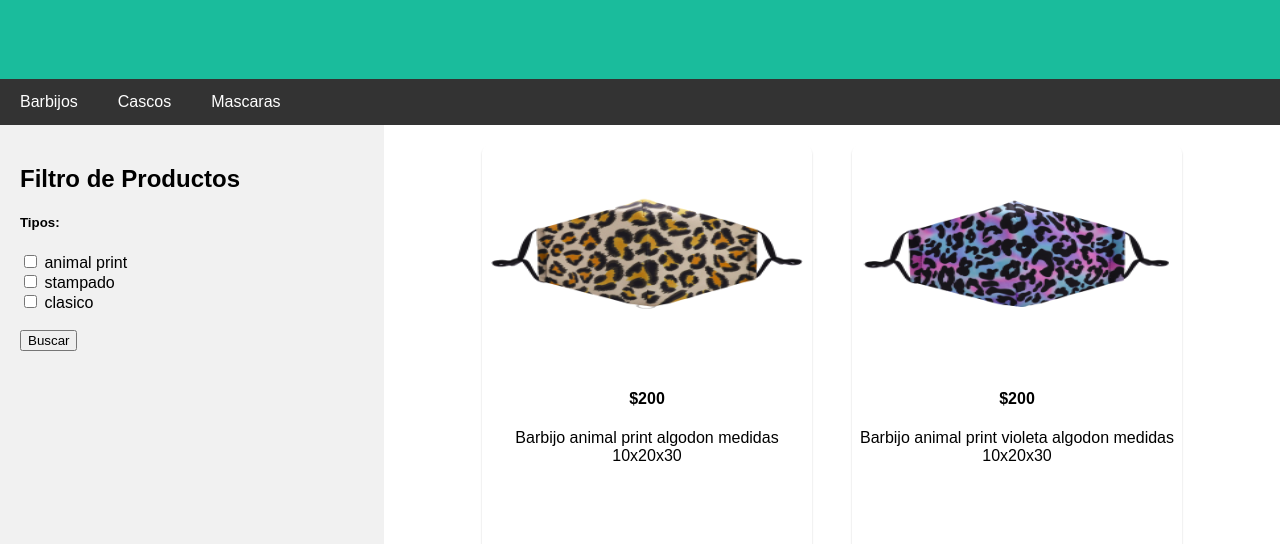
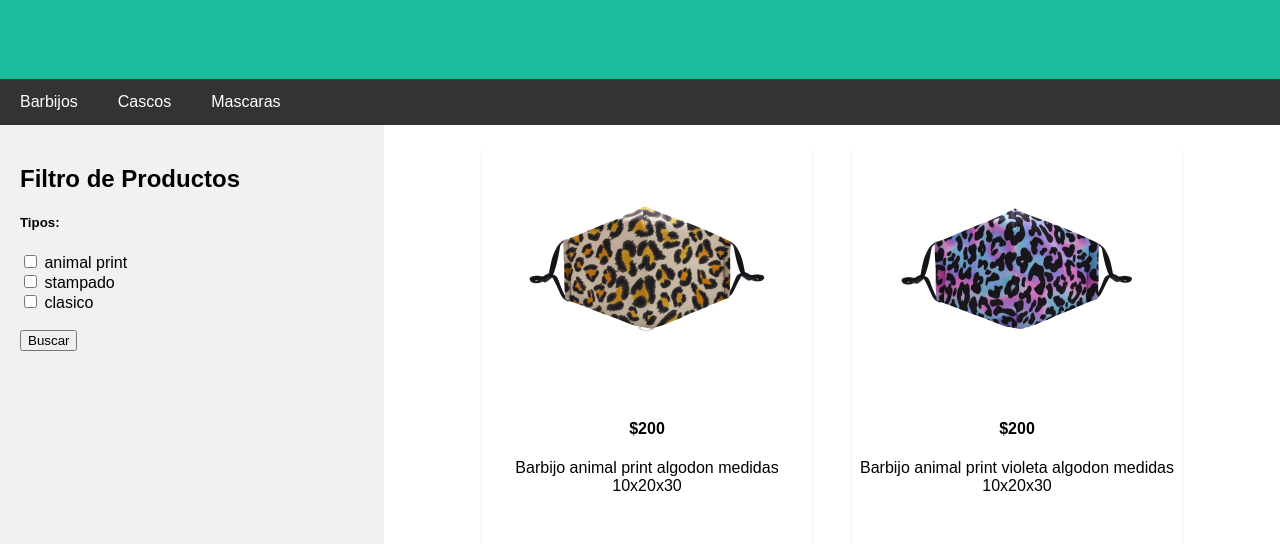
Before and after one commit to Pablofva/mw, a plain HTML site: page index.html in a window 1280 px wide. Shown: the part 256-800 px from the top of the page. Drawn offline with Linux system fonts and the light colour scheme.

Commit message:
elimine .img de la clase card

```diff
--- a/css/style.css
+++ b/css/style.css
@@ -88,10 +88,7 @@
     transform: translateY(-15px);
     box-shadow: 0 12px 16px rgba(0, 0, 0, 0.2);
 }
-.flex-container .card img{
-    width: 330px;
-    height: 220px;
-}
+
 .flex-container .card h4{
     font-weight: 900;
 }
```
